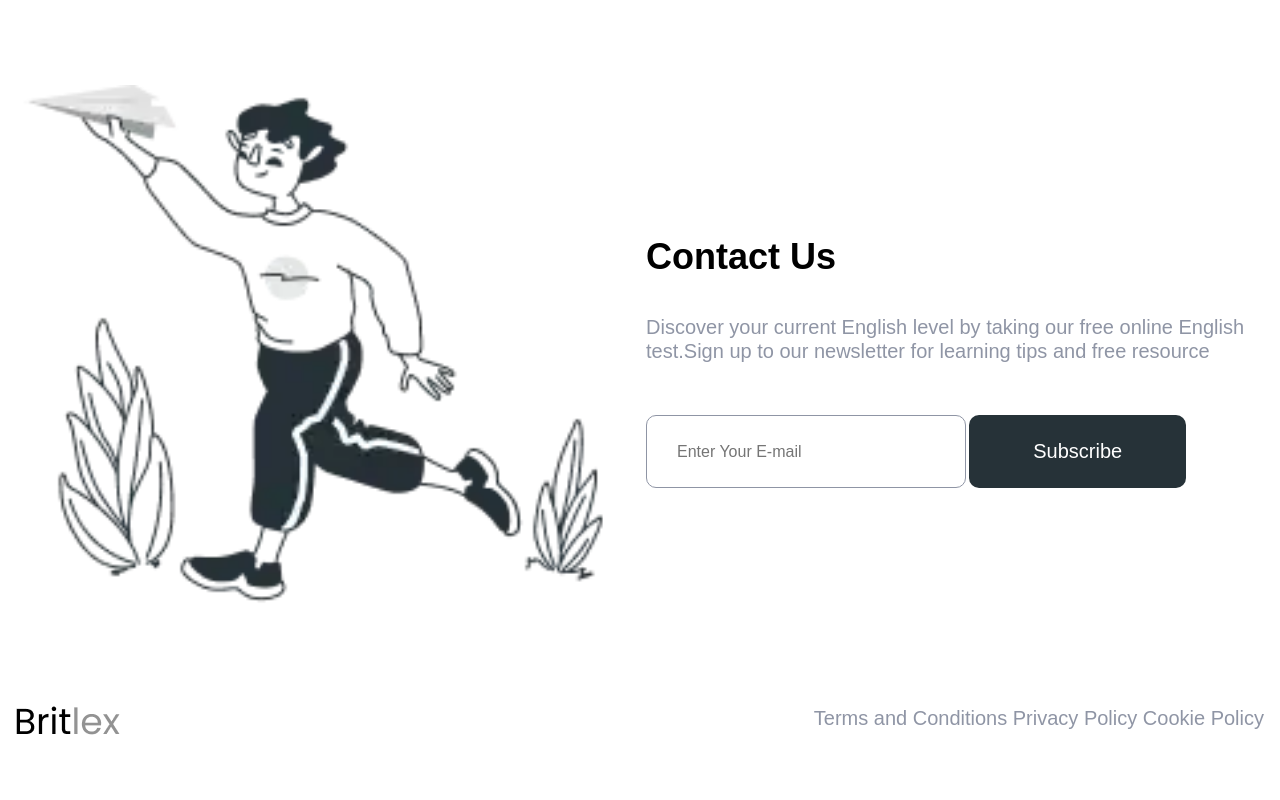
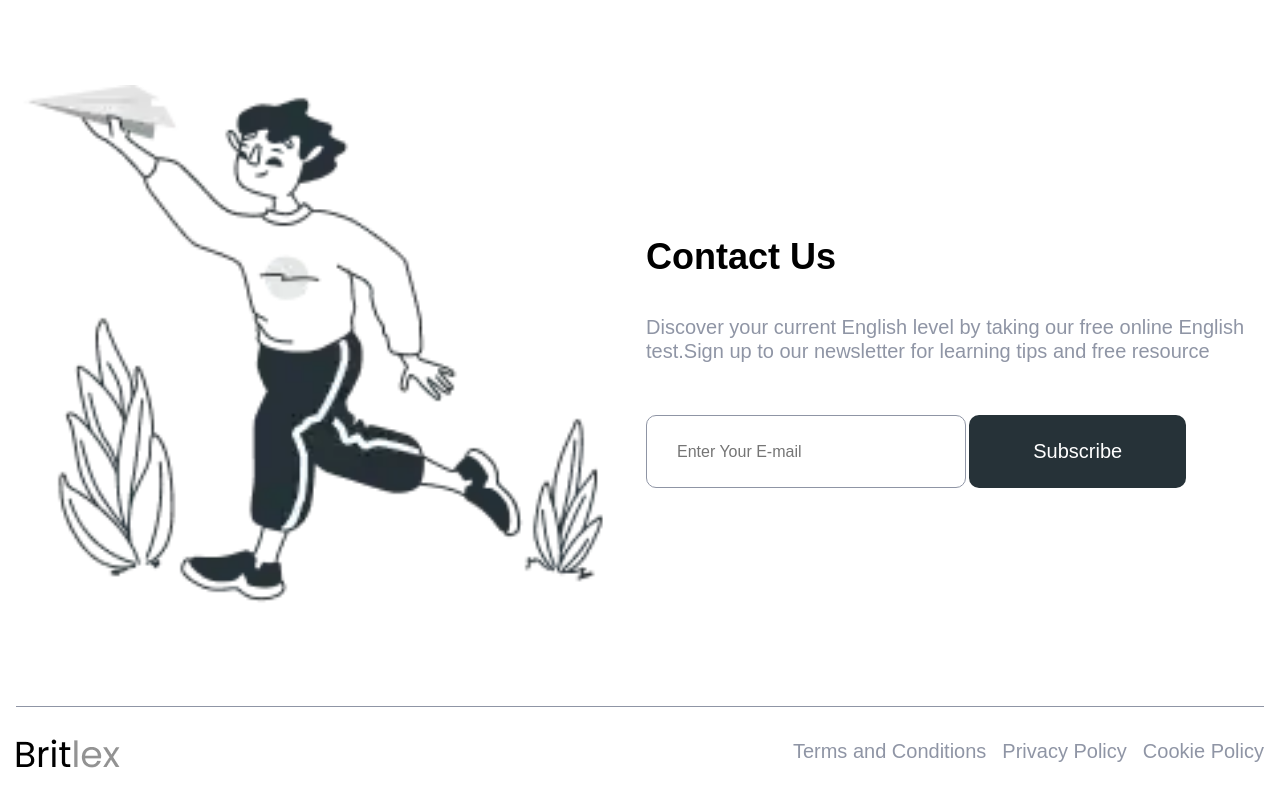
Before and after one commit to AlexanderLosev152/britlex, a website built with Vite: page index.html in a window 1280 px wide. Shown: the part 2875-3675 px from the top of the page. Before the commit the page ends 3610 px from the top, so only its background shows below. Built offline with nearby package versions, Linux system fonts and the light colour scheme; files whose address does not match are found by name.

Commit message:
commit-4

```diff
--- a/index.html
+++ b/index.html
@@ -211,7 +211,7 @@
       <a href="#" class="logo"
         ><img src="./docs/images/logo.webp" alt="logo" />
       </a>
-      <div class="footer__link">
+      <div class="footer__link flex">
         <a href="#">Terms and Conditions</a>
         <a href="#">Privacy Policy</a>
         <a href="#">Cookie Policy</a>
--- a/src/scss/blocks/_footer.scss
+++ b/src/scss/blocks/_footer.scss
@@ -0,0 +1,9 @@
+.footer {
+  border-top: 1px solid var(--color-main);
+  padding-block: 2rem;
+  flex-wrap: wrap;
+  gap: 1rem;
+  &__link {
+    gap: 1rem;
+  }
+}
--- a/src/style.scss
+++ b/src/style.scss
@@ -19,6 +19,7 @@
 @import './scss/blocks/about';
 @import './scss/blocks/pricing';
 @import './scss/blocks/contact';
+@import './scss/blocks/footer';
 
 body {
   font-family: var(--font-family);
```
